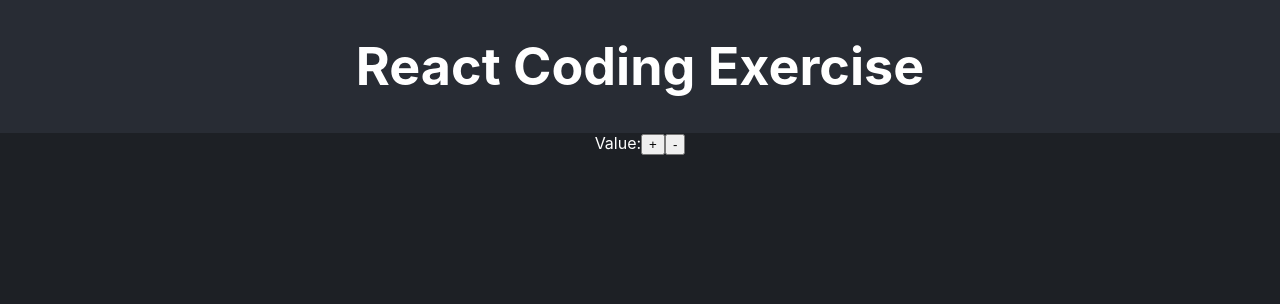
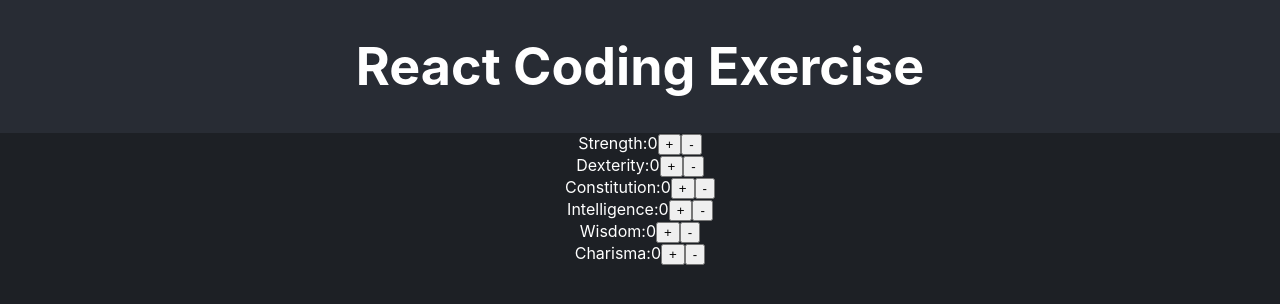
Before and after one commit to reallynewbie/recruiting-webapp-character, a React (Create React App) app: page / in a window 1280 px wide. Shown: the top 304 px of the page. Built offline with nearby package versions, Linux system fonts and the light colour scheme.

Commit message:
Add dummy controls for all attributes

```diff
--- a/src/App.tsx
+++ b/src/App.tsx
@@ -1,7 +1,6 @@
-import { useState } from 'react';
-import './App.css';
-import { ATTRIBUTE_LIST, CLASS_LIST, SKILL_LIST } from './consts.js';
-
+import { useState } from "react";
+import "./App.css";
+import { ATTRIBUTE_LIST, CLASS_LIST, SKILL_LIST } from "./consts.js";
 
 function App() {
   const [str, setStr] = useState<number>(0);
@@ -18,8 +17,38 @@ function App() {
       </header>
       <section className="App-section">
         <div>
-          Value:
-          {/* {num} */}
+          Strength:
+          {str}
+          <button>+</button>
+          <button>-</button>
+        </div>
+        <div>
+          Dexterity:
+          {dex}
+          <button>+</button>
+          <button>-</button>
+        </div>
+        <div>
+          Constitution:
+          {con}
+          <button>+</button>
+          <button>-</button>
+        </div>
+        <div>
+          Intelligence:
+          {int}
+          <button>+</button>
+          <button>-</button>
+        </div>
+        <div>
+          Wisdom:
+          {wis}
+          <button>+</button>
+          <button>-</button>
+        </div>
+        <div>
+          Charisma:
+          {chr}
           <button>+</button>
           <button>-</button>
         </div>
```
